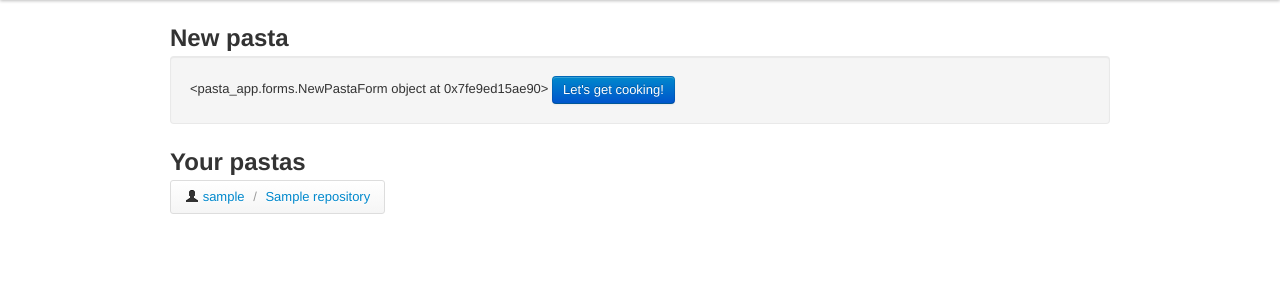
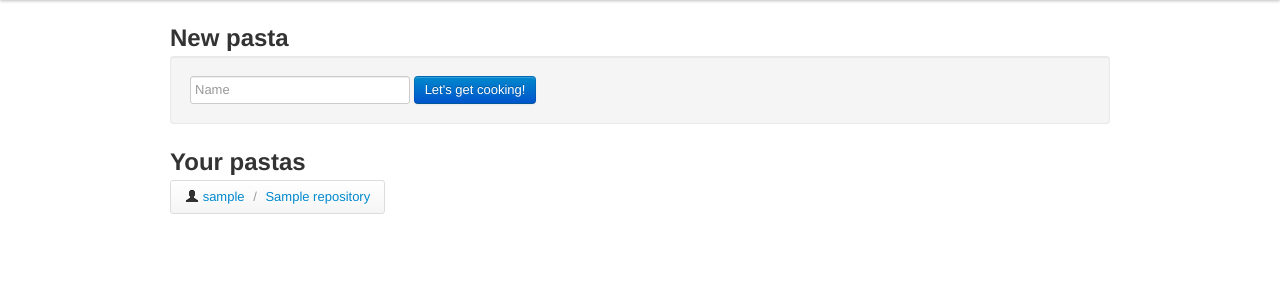
Before and after one commit to dzderic/pasta, a Django app: page / in a window 1280 px wide. Shown: the part 40-340 px from the top of the page. Run offline with Django 3.2, Linux system fonts and the light colour scheme; the first user in the database is signed in; tables that the repository leaves empty hold one stand-in row (Sample ...).

```diff
--- a/pasta_app/templates/index.html
+++ b/pasta_app/templates/index.html
@@ -6,16 +6,17 @@
   <h2>New pasta</h2>
   <form class="well form-inline" action="/new/" method="POST">
     {% csrf_token %}
-    {{ new_pasta_form }}
+
+    <input id="id_name" type="text" name="name" maxlength="255" placeholder="Name" />
     <button type="submit" class="btn btn-primary">Let's get cooking!</button>
   </form>
 
   <h2>Your pastas</h2>
   {% if not pastas %}
     <h4>It looks like you don't have any pastas yet. Go and make some!</h4>
-  {% else %}
-      {% for pasta in pastas %}
-        {% include "pasta/_small_pasta.html" %}
-      {% endfor %}
   {% endif %}
+
+  {% for pasta in pastas %}
+    {% include "pasta/_small_pasta.html" %}
+  {% endfor %}
 {% endblock %}
--- a/pasta_app/views.py
+++ b/pasta_app/views.py
@@ -11,7 +11,7 @@ from pasta_app.forms import NewPastaForm
 def home(request):
     return render(request, 'index.html', {
         'new_pasta_form': NewPastaForm(),
-        'pastas': Repository.objects.filter(owner=request.user),
+        'pastas': Repository.objects.filter(owner=request.user).order_by('-created'),
     })
 
 @login_required
@@ -23,7 +23,7 @@ def view_pasta(request, owner, slug, ref):
     return render(request, 'pasta/view.html', {
         'pasta': pasta,
         'ref': ref,
-        'files': pasta.get_files(ref),
+        'files': list(pasta.get_files(ref)),
     })
 
 @login_required
```
Also changed, not shown: pasta_app/templates/pasta/view.html (+13 -4 lines).
